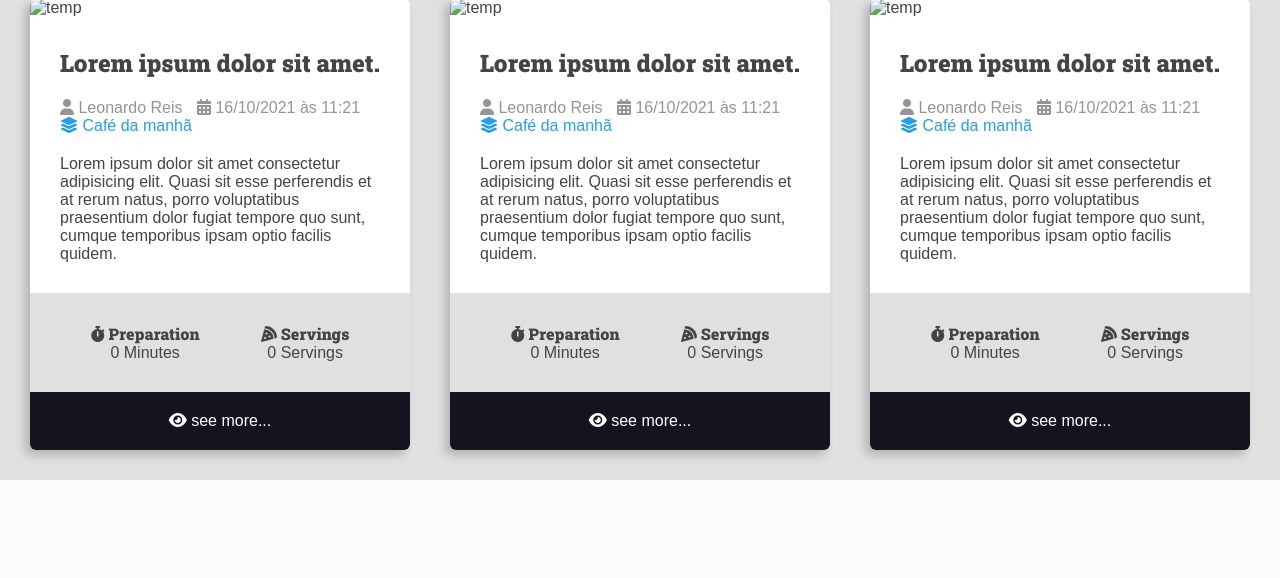
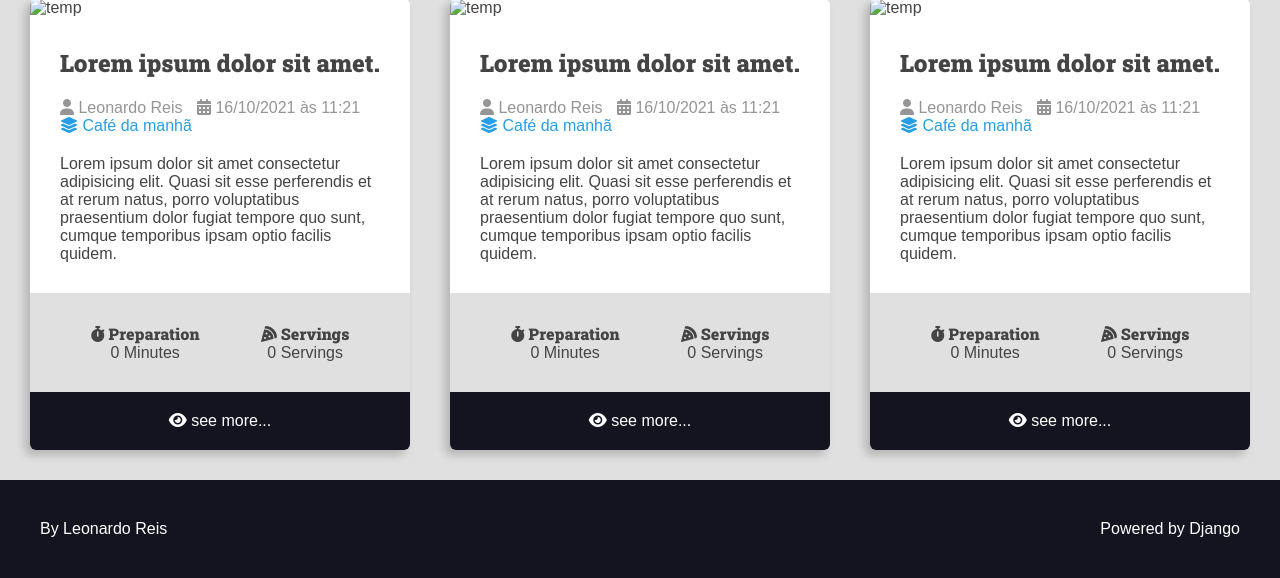
Before and after one commit to LeonardoReisC/django-project-recipes, a Django app: page / in a window 1280 px wide. Shown: the part 704-1282 px from the top of the page. Before the commit the page ends 1184 px from the top, so only its background shows below. Run offline with Django 4.2, Linux system fonts and the light colour scheme; some libraries are stand-ins or nearby versions.

Commit message:
creates footer

```diff
--- a/recipes/templates/recipes/pages/home.html
+++ b/recipes/templates/recipes/pages/home.html
@@ -15,5 +15,7 @@
     </div>
 </main>
 
+{% include "recipes/partials/footer.html" %}
+
 </body>
 </html>
--- /dev/null
+++ b/recipes/templates/recipes/partials/footer.html
@@ -0,0 +1,9 @@
+<footer class="main-footer">
+    <div class="developer">
+      <a href="https://www.linkedin.com/in/leonardo-reis-coimbra-910444278/" target="_blank" rel="noreferrer noopener">By Leonardo Reis</a>
+    </div>
+
+    <div class="powered">
+      <a href="https://www.djangoproject.com/" target="_blank" rel="noreferrer noopener">Powered by Django</a>
+    </div>
+</footer>
--- a/recipes/templates/recipes/partials/head.html
+++ b/recipes/templates/recipes/partials/head.html
@@ -264,5 +264,24 @@
         .recipe-footer a:hover {
             filter: brightness(2);
         }
+
+        .main-footer {
+            display: flex;
+            align-items: center;
+            justify-content: space-between;
+            background: var(--color-primary-dark);
+            color: var(--color-white);
+            padding: var(--spacing-gutter-large);
+        }
+
+        .main-footer a {
+            color: var(--color-white);
+            text-decoration: none;
+            transition: all 300ms ease-in-out;
+        }
+
+        .main-footer a:hover {
+            filter: brightness(.8);
+        }
     </style>
 </head>
```
